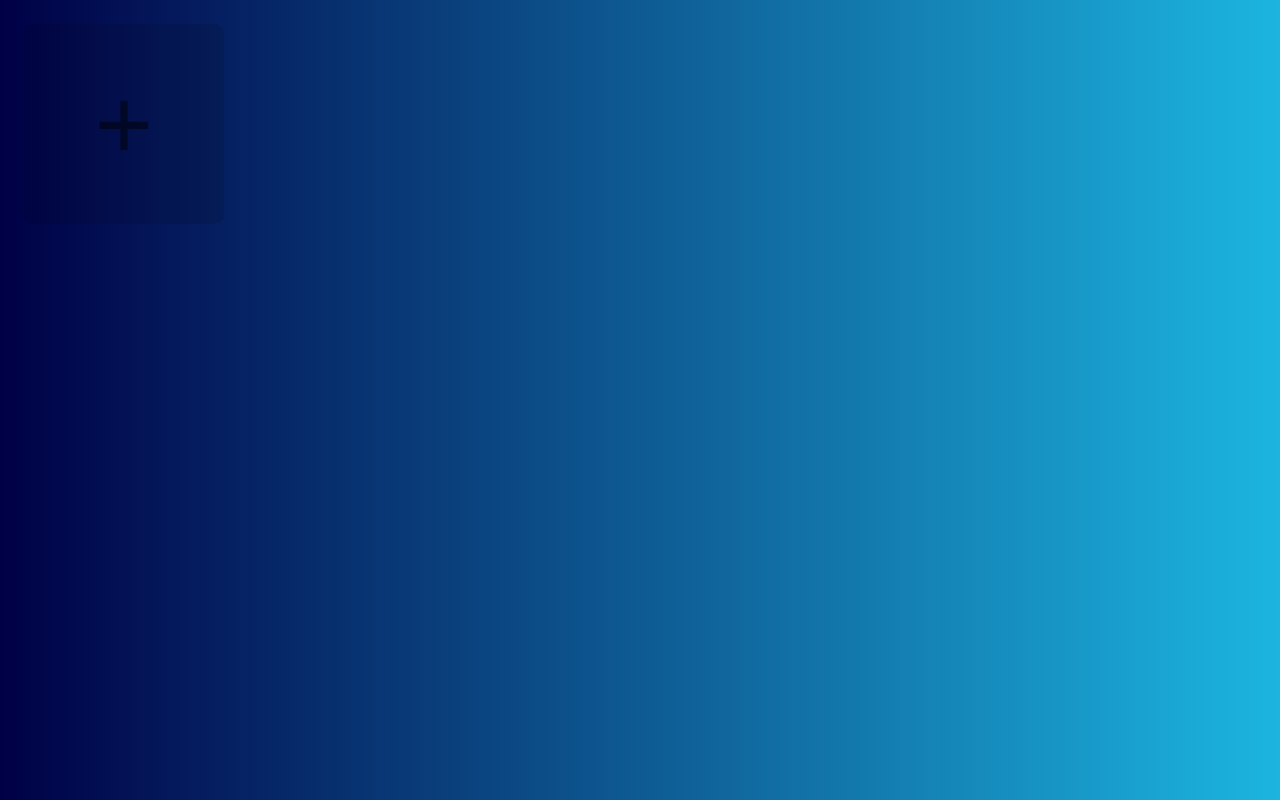
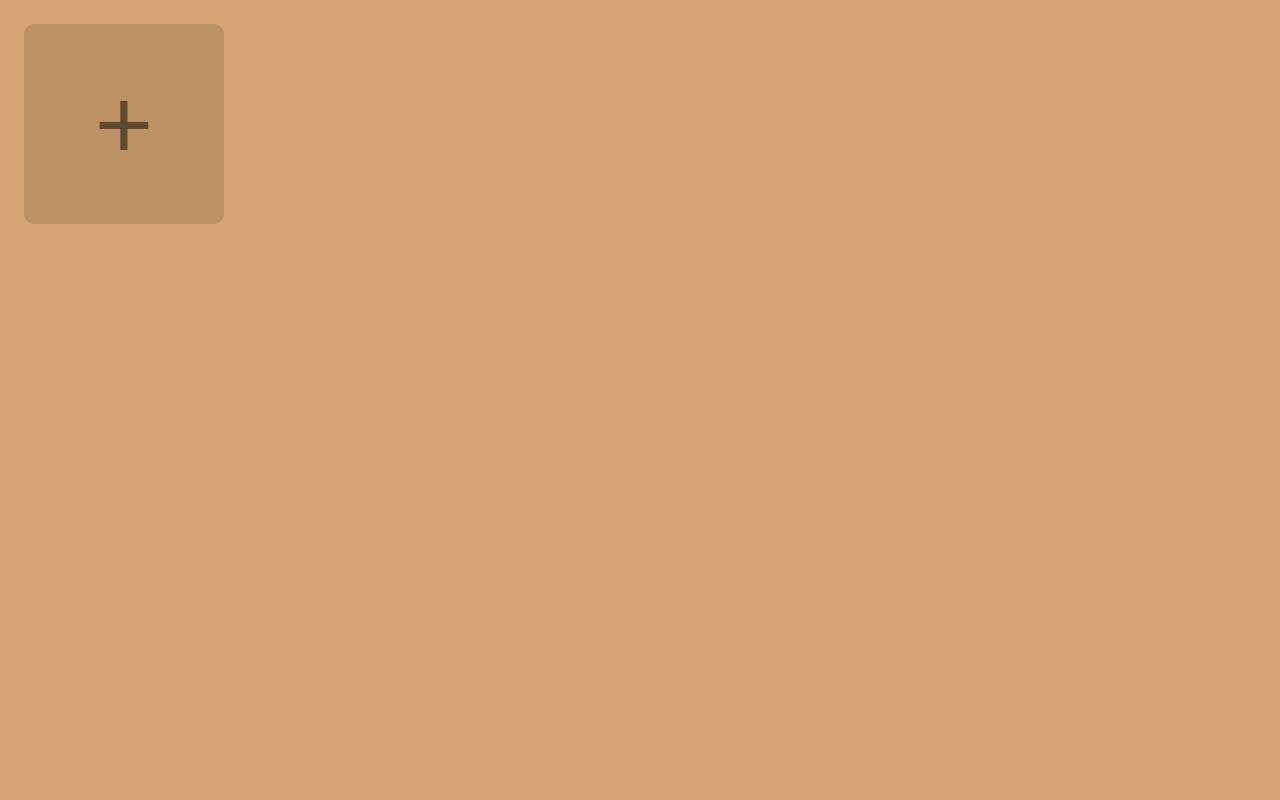
Before and after one commit to anikets349/sticky-notes, a plain HTML site: page index.html in a window 1280 px wide. Drawn offline with Linux system fonts and the light colour scheme.

Commit message:
Background color for body and note changed

```diff
--- a/script.js
+++ b/script.js
@@ -47,7 +47,6 @@ function addNote() {
     };
     const noteElement = createNoteElement(noteObject.id, noteObject.content);
     notesContainer.insertBefore(noteElement, addNoteBtn);
-
     notes.push(noteObject);
     saveNotes(notes);
 }
--- a/styles.css
+++ b/styles.css
@@ -9,17 +9,7 @@ html {
 }
 
 body {
-  background: #000046; /* fallback for old browsers */
-  background: -webkit-linear-gradient(
-    to right,
-    #1cb5e0,
-    #000046
-  ); /* Chrome 10-25, Safari 5.1-6 */
-  background: linear-gradient(
-    to right,
-    #000046,
-    #1cb5e0
-  ); /* W3C, IE 10+/ Edge, Firefox 16+, Chrome 26+, Opera 12+, Safari 7+ */
+  background-color: #d4a373;
 }
 
 #app {
@@ -34,6 +24,7 @@ body {
   padding: 16px;
   border: none;
   border-radius: 10px;
+  background-color: #fefae0;
   box-shadow: 0 0 7px rgba(0, 0, 0, 0.15);
   resize: none;
   font-family: Arial, Helvetica, sans-serif;
```
